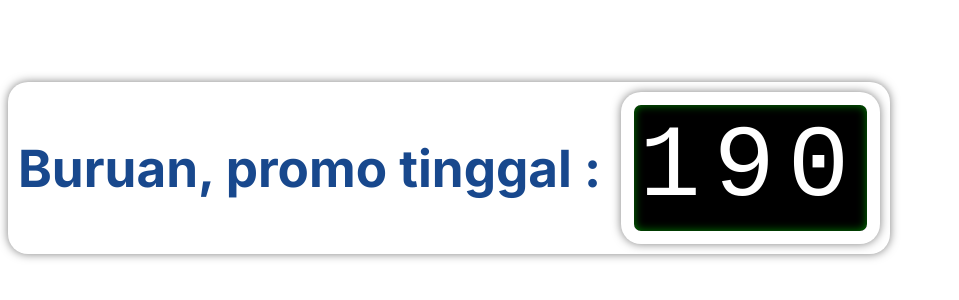
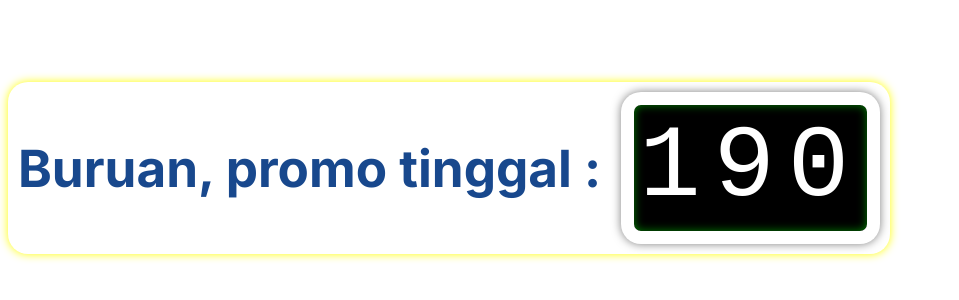
Before and after one commit to alfatpololo/Cobadavin3, a plain HTML site: page index.html in a window 1280 px wide. Shown: the part 232-532 px from the top of the page, without its empty margins (0-959 px from the left). Drawn offline with Linux system fonts and the light colour scheme.

Commit message:
mario bross

```diff
--- a/index.html
+++ b/index.html
@@ -22,7 +22,7 @@
             background: #fff;
             border-radius: 20px;
             padding: 10px;
-            box-shadow: 0 0 10px rgba(0, 0, 0, 0.5);
+            box-shadow: 0 0 10px rgb(255, 255, 0);
             max-width: 100vw; /* Ensure it fits within the viewport width */
             max-height: 100vh; /* Ensure it fits within the viewport height */
             overflow: hidden; /* Prevent scrollbars */
```
